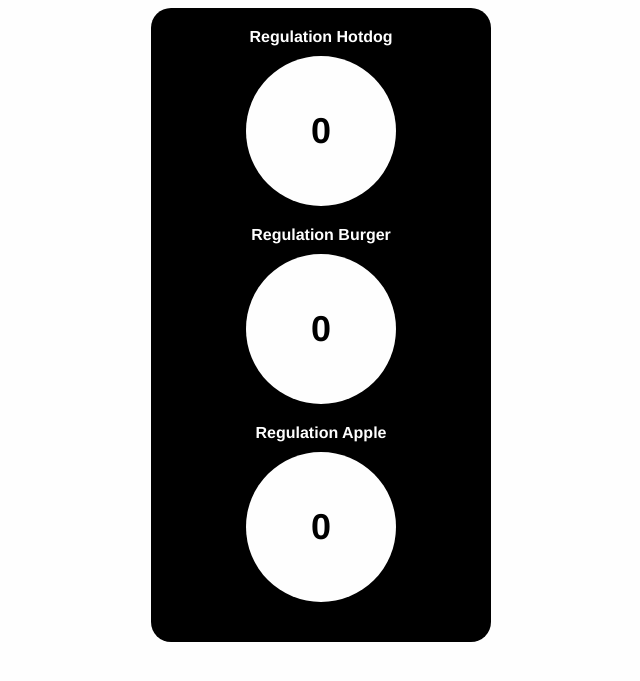
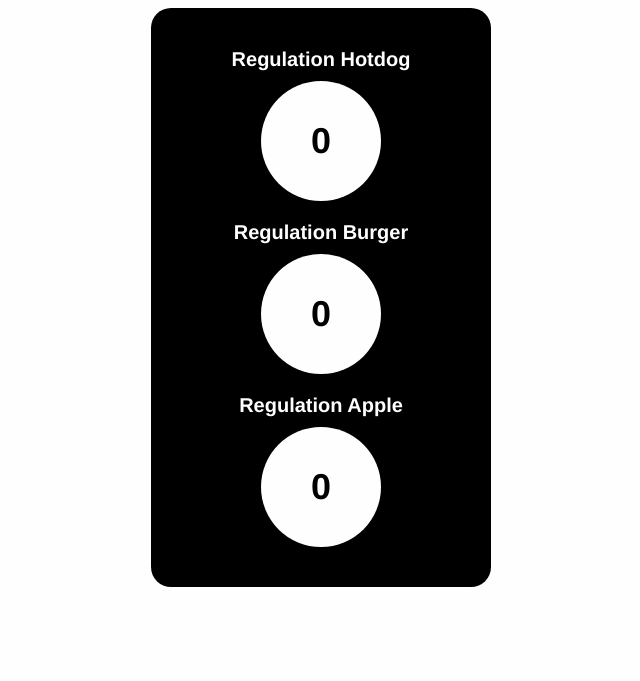
Before and after one commit to Reg-Montee/regulation-food-counter, a Flask app: page /iframe in a window 1280 px wide. Shown: the top 681 px of the page, without its empty margins (319-959 px from the left). Run offline with Flask 3, Linux system fonts and the light colour scheme; data that the repository does not hold is empty.

Commit message:
Update iframe.html

```diff
--- a/templates/iframe.html
+++ b/templates/iframe.html
@@ -1,3 +1,4 @@
+
 <!DOCTYPE html>
 <html>
 <head>
@@ -10,7 +11,7 @@
         .container {
             background-color: #000000;
             border-radius: 20px;
-            padding: 20px;
+            padding: 40px 20px 20px 20px; /* Increased top padding */
             width: 300px;
             margin: auto;
         }
@@ -18,8 +19,8 @@
             background-color: #FEFEFE;
             color: #000000;
             border-radius: 50%;
-            width: 150px;
-            height: 150px;
+            width: 120px;
+            height: 120px;
             display: flex;
             align-items: center;
             justify-content: center;
@@ -30,6 +31,7 @@
             color: #FEFEFE;
             text-align: center;
             margin-bottom: -10px;
+            font-size: 20px;
         }
     </style>
 </head>
```
